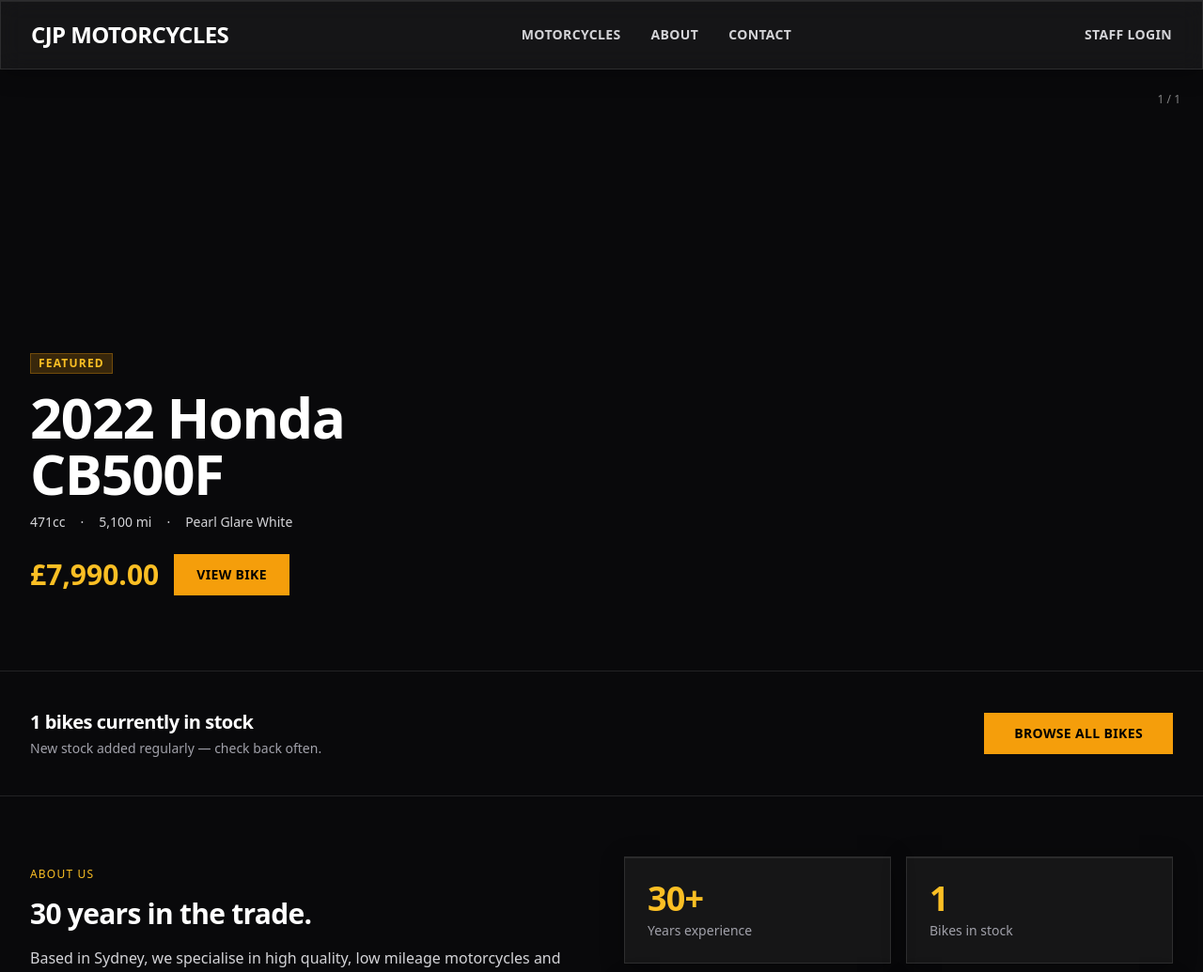
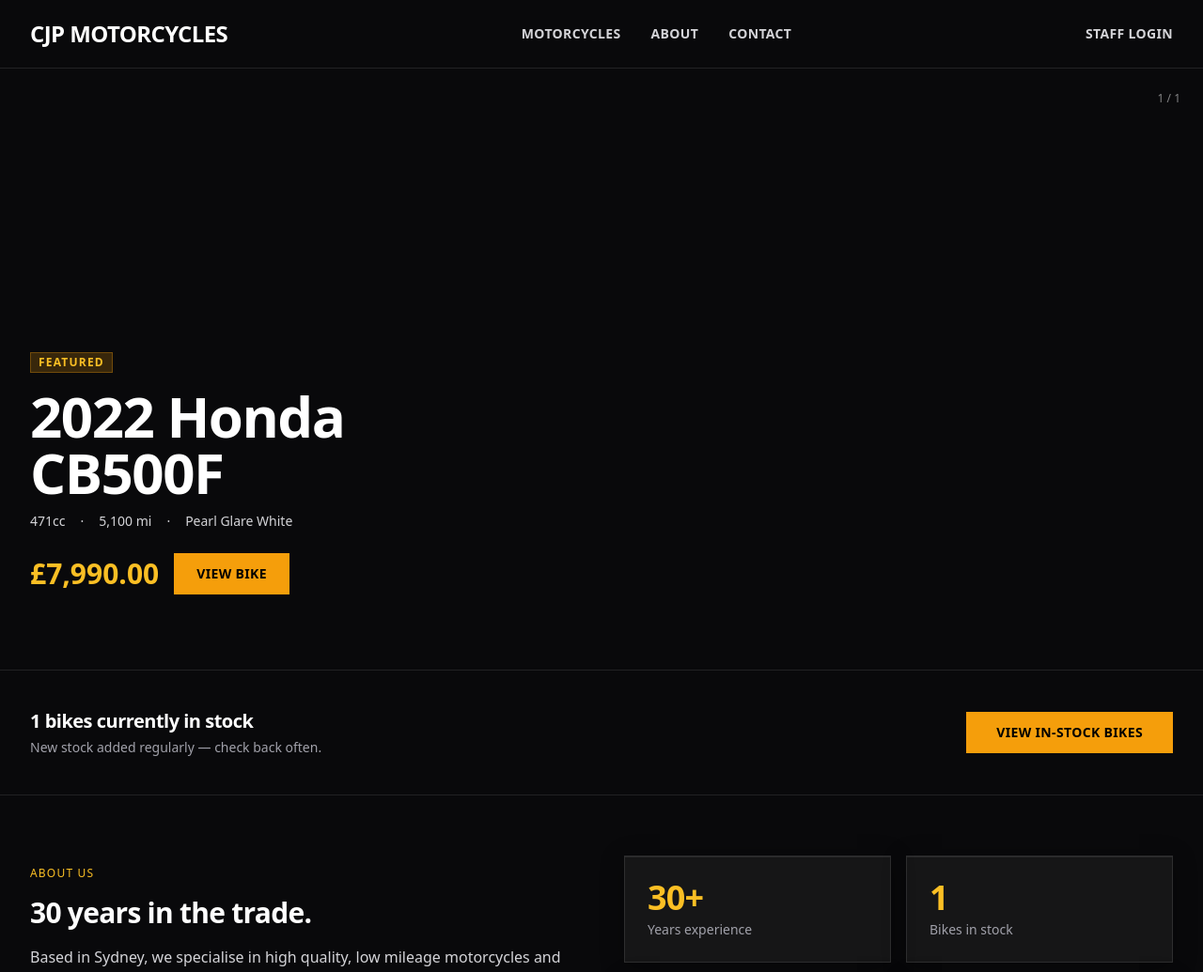
Before and after one commit to StyxOfDynamite/cjp, a Laravel app: page / in a window 1280 px wide. Shown: the top 1035 px of the page at 94% size. Run offline with Laravel 12, Linux system fonts and the light colour scheme; data comes from the database, SQL or seed files in the repository; data that the repository does not hold is empty; style sheets or scripts are compiled from the project's sources; parts of the project's set-up code (start-up, migrations or seed data) failed here and were passed over.

Commit message:
Solid sticky nav, in-stock count links to filtered listing
- Nav: replace glass-blur with solid bg-zinc-950 (no transparency)
- Home: in-stock count and CTA both link to /motorcycles?in_stock=1

Co-Authored-By: Claude Sonnet 4.6 <noreply@anthropic.com>

```diff
--- a/resources/views/home.blade.php
+++ b/resources/views/home.blade.php
@@ -119,12 +119,15 @@
     <div class="border-t border-white/10">
         <div class="max-w-7xl mx-auto px-4 sm:px-6 lg:px-8 py-10 flex flex-col sm:flex-row items-center justify-between gap-6">
             <div>
-                <p class="text-white font-bold text-xl tracking-tight">{{ $inStockCount }} bikes currently in stock</p>
+                <a href="{{ route('motorcycles.index', ['in_stock' => 1]) }}"
+                   class="text-white font-bold text-xl tracking-tight hover:text-amber-400 transition-colors">
+                    {{ $inStockCount }} bikes currently in stock
+                </a>
                 <p class="text-zinc-400 text-sm mt-1">New stock added regularly — check back often.</p>
             </div>
-            <a href="{{ route('motorcycles.index') }}"
+            <a href="{{ route('motorcycles.index', ['in_stock' => 1]) }}"
                class="bg-amber-500 text-black font-semibold px-8 py-3 hover:bg-amber-400 transition-colors uppercase tracking-wide text-sm whitespace-nowrap">
-                Browse All Bikes
+                View In-Stock Bikes
             </a>
         </div>
     </div>
--- a/resources/views/layouts/app.blade.php
+++ b/resources/views/layouts/app.blade.php
@@ -19,7 +19,7 @@
 </head>
 <body class="font-sans antialiased">
 
-<nav class="glass-blur border-b border-white/10 sticky top-0 z-40">
+<nav class="bg-zinc-950 border-b border-white/10 sticky top-0 z-40">
     <div class="max-w-7xl mx-auto px-4 sm:px-6 lg:px-8 flex items-center justify-between h-18" style="height:4.5rem">
         <a href="{{ route('home') }}" class="text-2xl font-extrabold tracking-tight text-white uppercase">
             {{ config('seo.business_name', config('app.name')) }}
```
